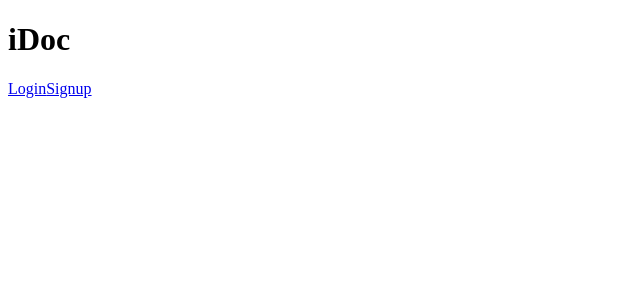
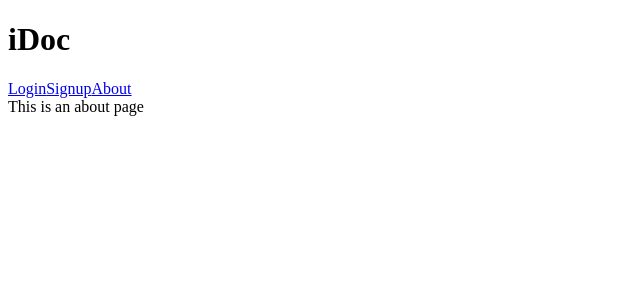
Before and after one commit to mrnlts/iDoc-frontend, a React (Create React App) app: page /about in a window 1280 px wide. Shown: the top 300 px of the page, without its empty margins (0-640 px from the left). Built offline with nearby package versions, Linux system fonts and the light colour scheme; no server answers.

Commit message:
closes #3; Adds about component, about link in navbar, and about route in app.js

```diff
--- a/src/App.js
+++ b/src/App.js
@@ -1,5 +1,5 @@
 import React, { Component } from 'react';
-import { Switch } from 'react-router-dom';
+import { Route, Switch } from 'react-router-dom';
 
 import Navbar from './components/Navbar';
 import PrivateRoute from './components/PrivateRoute';
@@ -7,6 +7,7 @@ import AnonRoute from './components/AnonRoute';
 import Private from './pages/Private';
 import Signup from './pages/Signup';
 import Login from './pages/Login';
+import About from './pages/About';
 import { withAuth } from './providers/AuthProvider';
 
 class App extends Component {
@@ -21,6 +22,7 @@ class App extends Component {
 				<h1>iDoc</h1>
 				<Navbar />
 				<Switch>
+					<Route path="/about" component={About} />
 					<AnonRoute path="/signup" component={Signup} />
 					<AnonRoute path="/login" component={Login} />
 					<PrivateRoute path="/private" component={Private} />
--- a/src/components/Navbar.js
+++ b/src/components/Navbar.js
@@ -17,6 +17,7 @@ class Navbar extends Component {
 					<>
 						<Link to="/login">Login</Link>
 						<Link to="/signup">Signup</Link>
+						<Link to="/about">About</Link>
 					</>
 				)}
 			</div>
--- /dev/null
+++ b/src/pages/About.js
@@ -0,0 +1,11 @@
+import React from "react";
+
+const About = () => {
+  return (
+    <div>
+      This is an about page
+    </div>
+  );
+}
+
+export default About;
```
